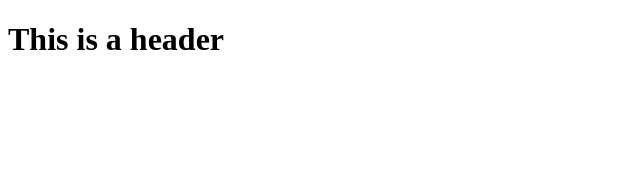
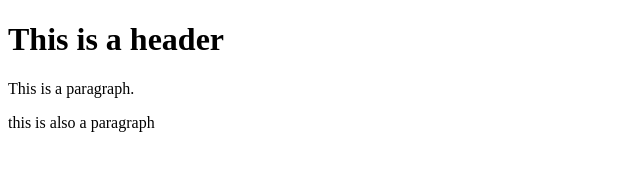
Before and after one commit to domooak/git-test, a plain HTML site: page index.html in a window 1280 px wide. Shown: the whole page, without its empty margins (0-640 px from the left). Drawn offline with Linux system fonts and the light colour scheme.

Commit message:
Second Commit

```diff
--- a/index.html
+++ b/index.html
@@ -5,5 +5,7 @@
     <h1>
         This is a header
     </h1>
+    <p>This is a paragraph.</p>
+    <p> this is also a paragraph</p>
 </body>
 </html>
```
